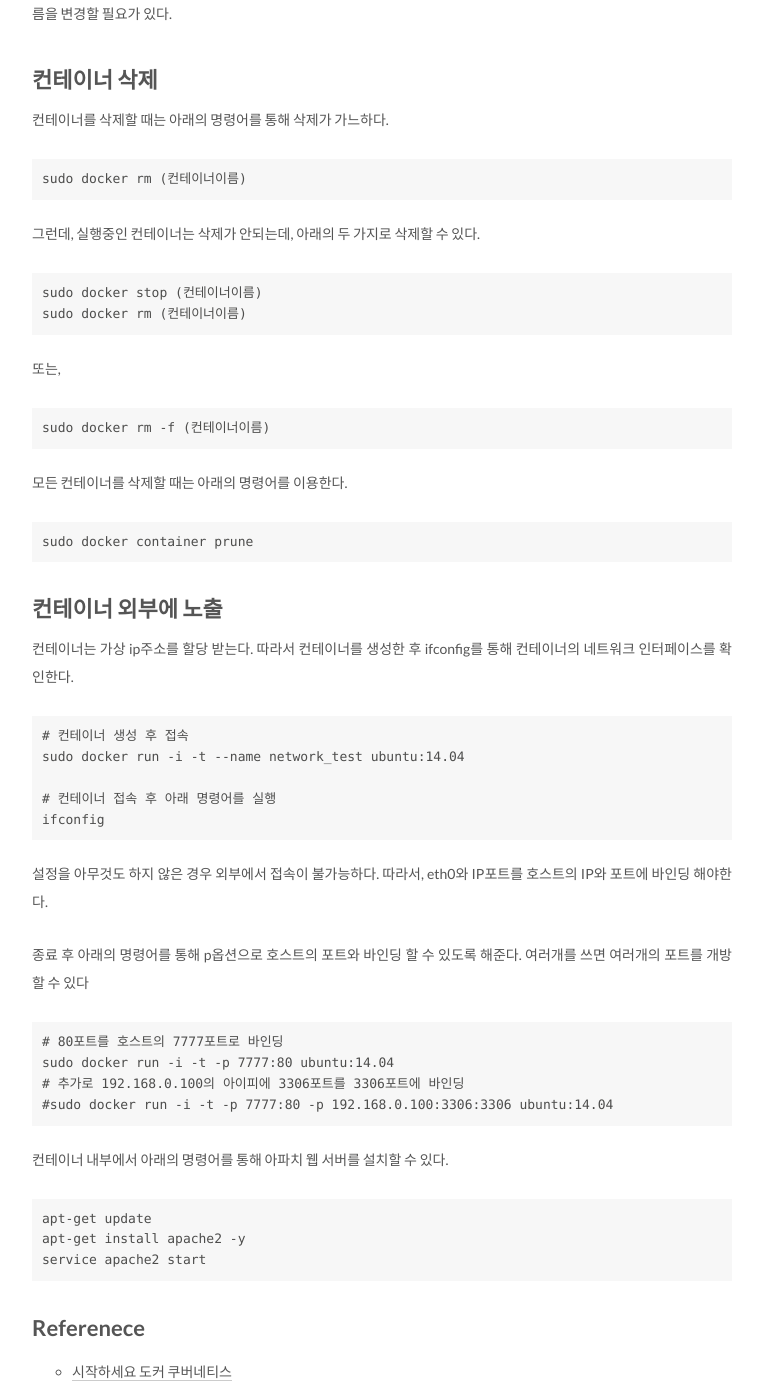
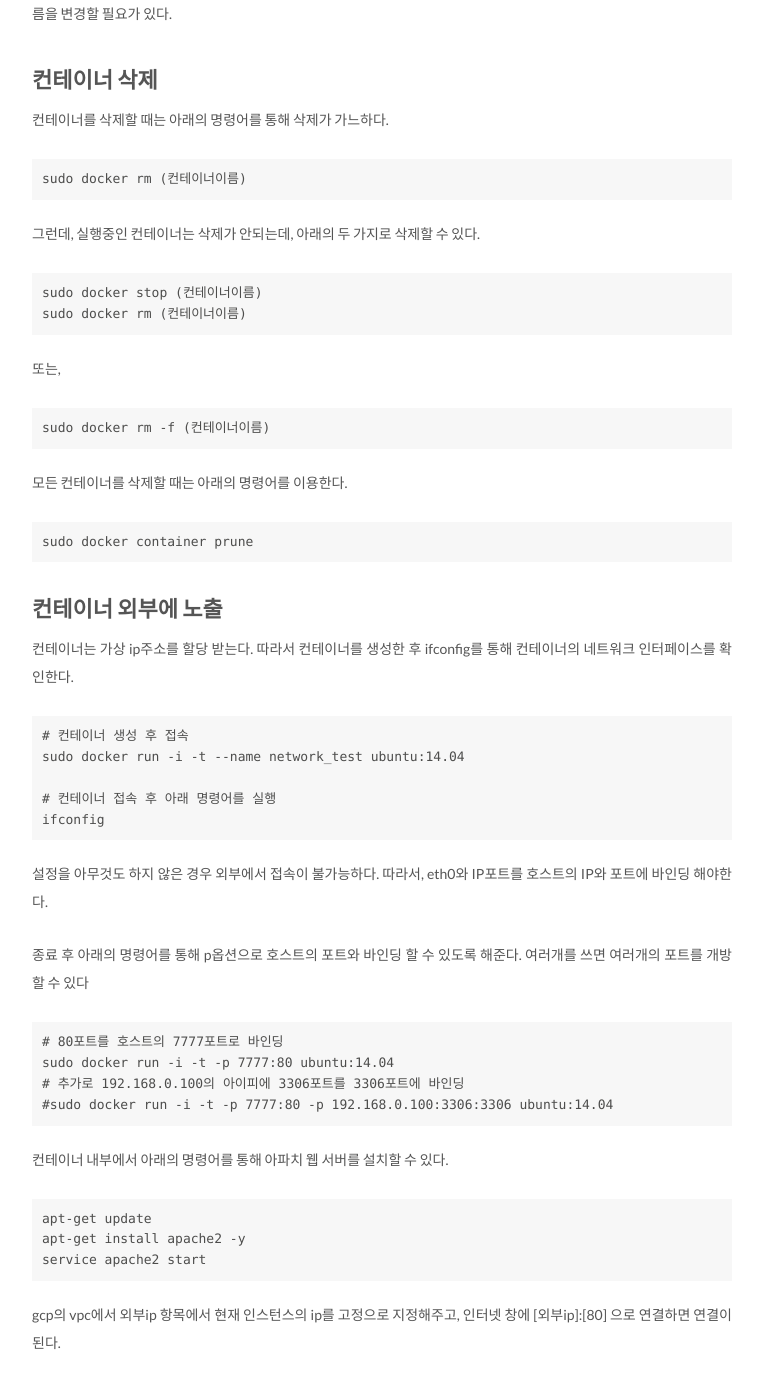
Before and after one commit to silverstar0727/silverstar0727.github.io, a Jekyll site: the page built from _posts/docker_kubernetes/2021-01-30-docke_container(1).md, in a window 1280 px wide, cut to the strip 2558-3954 px from the top of the page. Shown: the whole strip, without its empty margins (258-1021 px from the left). Built offline with Jekyll 4.4.1, drawn with Linux system fonts in a browser that asks for light colours; comment, search, counter and statistics services are not loaded.

Commit message:
Update 2021-01-30-docke_container(1).md

```diff
--- a/_posts/docker_kubernetes/2021-01-30-docke_container(1).md
+++ b/_posts/docker_kubernetes/2021-01-30-docke_container(1).md
@@ -154,5 +154,7 @@ apt-get install apache2 -y
 service apache2 start
 ~~~
 
+gcp의 vpc에서 외부ip 항목에서 현재 인스턴스의 ip를 고정으로 지정해주고, 인터넷 창에 [외부ip]:[80] 으로 연결하면 연결이 된다.
+
 ## Referenece
 * [시작하세요 도커 쿠버네티스](http://www.yes24.com/Product/Goods/93765519)
```
